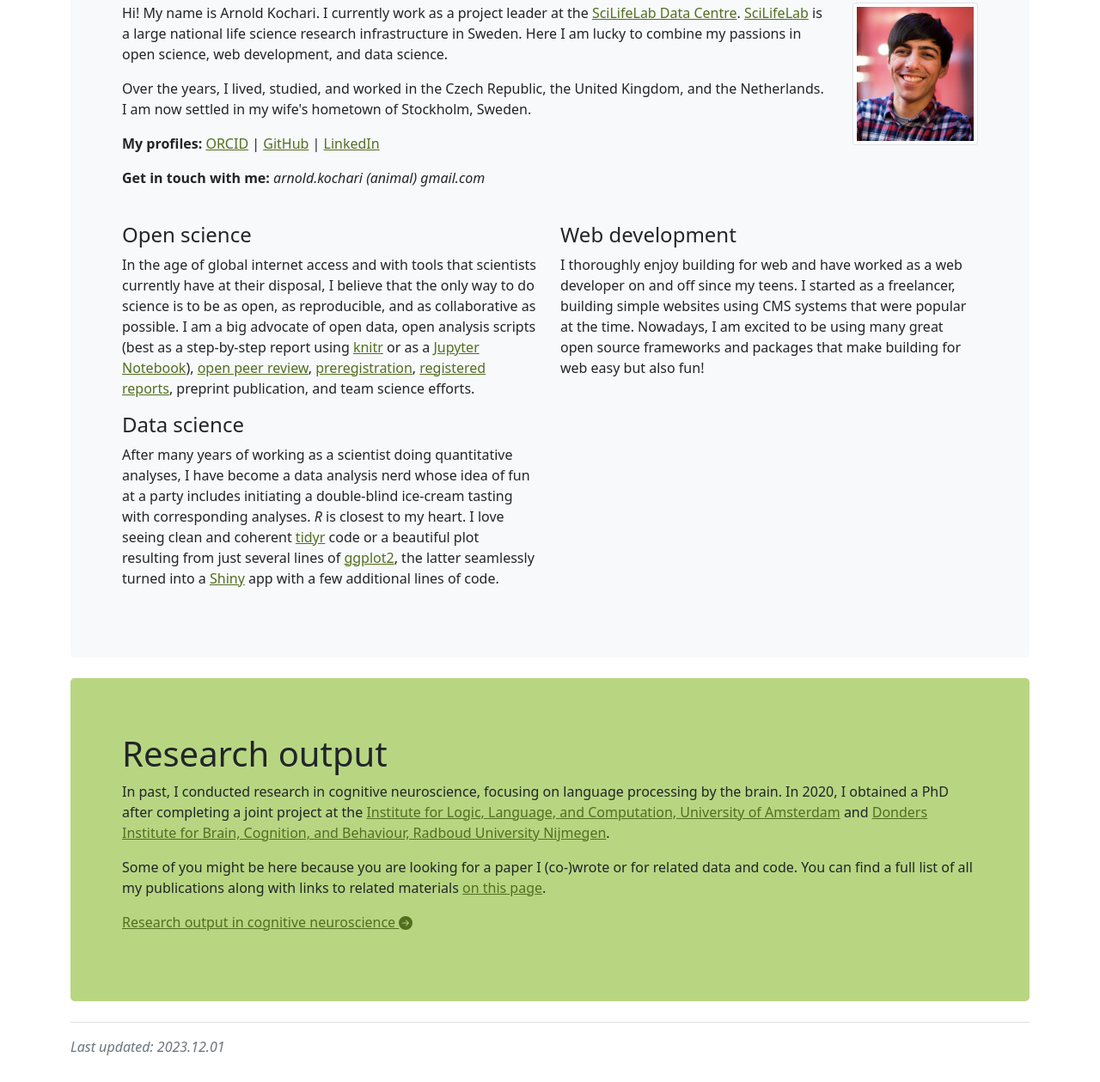
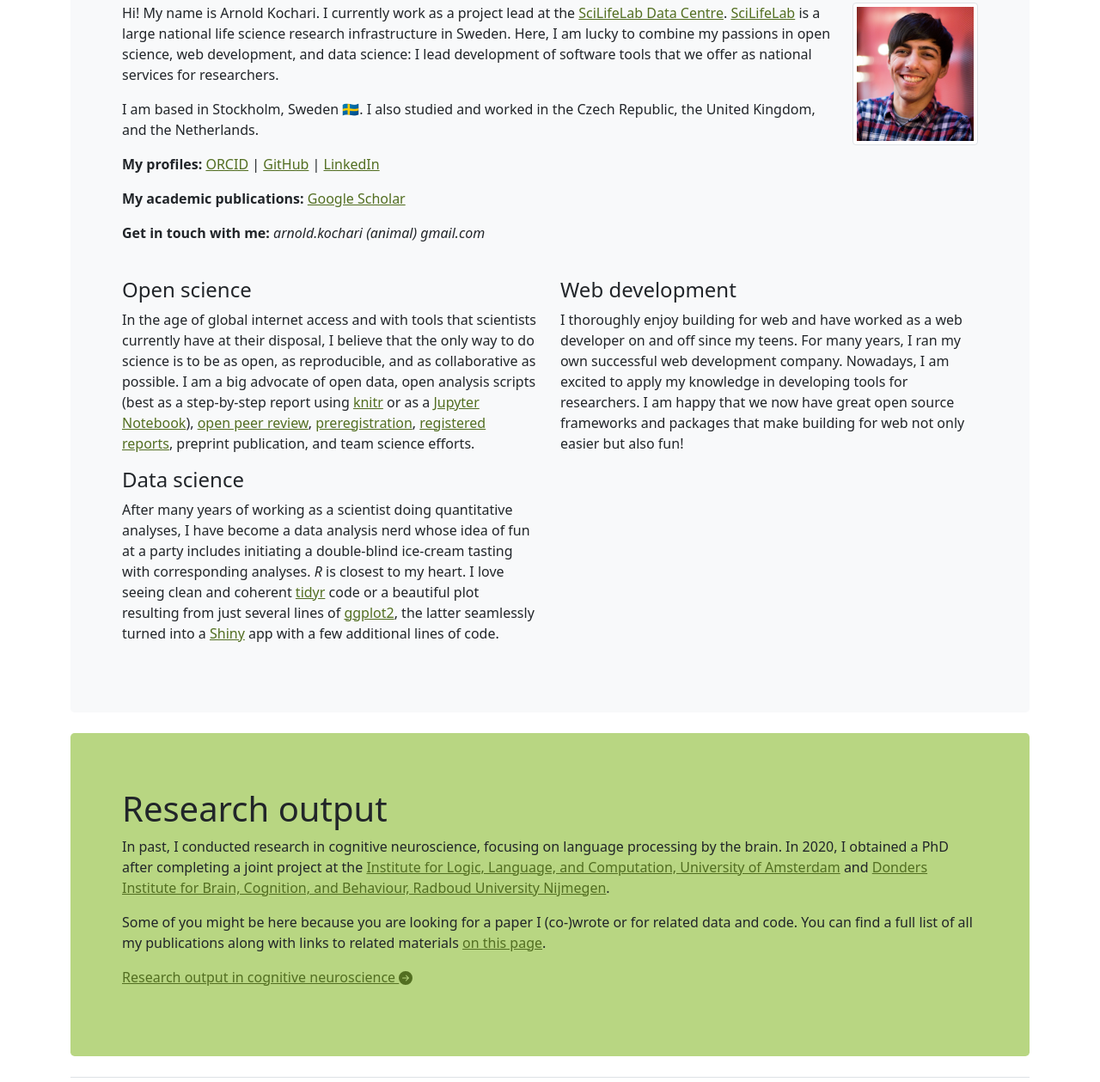
Before and after one commit to akochari/akochari.github.io, a plain HTML site: page index.html in a window 1280 px wide. Shown: the part 141-1400 px from the top of the page at 86% size. Drawn offline with nearby package versions, Linux system fonts and the light colour scheme.

Commit message:
text update

```diff
--- a/index.html
+++ b/index.html
@@ -22,9 +22,10 @@
 
       <div class="row">
         <div class="col-lg-10">
-          <p>Hi! My name is Arnold Kochari. I currently work as a project leader at the <a href="https://scilifelab.se/data">SciLifeLab Data Centre</a>. <a href="https://scilifelab.se/">SciLifeLab</a> is a large national life science research infrastructure in Sweden. Here I am lucky to combine my passions in open science, web development, and data science.</p>
-          <p>Over the years, I lived, studied, and worked in the Czech Republic, the United Kingdom, and the Netherlands. I am now settled in my wife's hometown of Stockholm, Sweden.</p>
+          <p>Hi! My name is Arnold Kochari. I currently work as a project lead at the <a href="https://scilifelab.se/data">SciLifeLab Data Centre</a>. <a href="https://scilifelab.se/">SciLifeLab</a> is a large national life science research infrastructure in Sweden. Here, I am lucky to combine my passions in open science, web development, and data science: I lead development of software tools that we offer as national services for researchers.</p>
+          <p>I am based in Stockholm, Sweden 🇸🇪. I also studied and worked in the Czech Republic, the United Kingdom, and the Netherlands.</p>
           <p><b>My profiles:</b> <a href="https://orcid.org/0000-0003-1373-5121">ORCID</a> | <a href="https://github.com/akochari">GitHub</a> | <a href="https://www.linkedin.com/in/arnold-kochari/">LinkedIn</a>
+          <p><b>My academic publications:</b> <a href="https://scholar.google.nl/citations?user=m53L6rVcdpEC&hl=en">Google Scholar</a></p>
           <p><b>Get in touch with me:</b> <i>arnold.kochari (animal) gmail.com</i> </p>
         </div>
         <div class="col-lg-2"><img src="photo.png" class="rounded img-thumbnail img-fluid" alt="Photo"></div>
@@ -37,7 +38,7 @@
         </div>
         <div class="col-md-6">
           <h4>Web development</h4>
-          <p>I thoroughly enjoy building for web and have worked as a web developer on and off since my teens. I started as a freelancer, building simple websites using CMS systems that were popular at the time. Nowadays, I am excited to be using many great open source frameworks and packages that make building for web easy but also fun!</p>
+          <p>I thoroughly enjoy building for web and have worked as a web developer on and off since my teens. For many years, I ran my own successful web development company. Nowadays, I am excited to apply my knowledge in developing tools for researchers. I am happy that we now have great open source frameworks and packages that make building for web not only easier but also fun!</p>
         </div>
       </div>
 
@@ -64,7 +65,7 @@
 
 
     <footer class="pt-3 mt-4 text-muted border-top">
-      <i>Last updated: 2023.12.01</i>
+      <i>Last updated: 2025.05.04</i>
     </footer>
   </div>
 </main>
```
